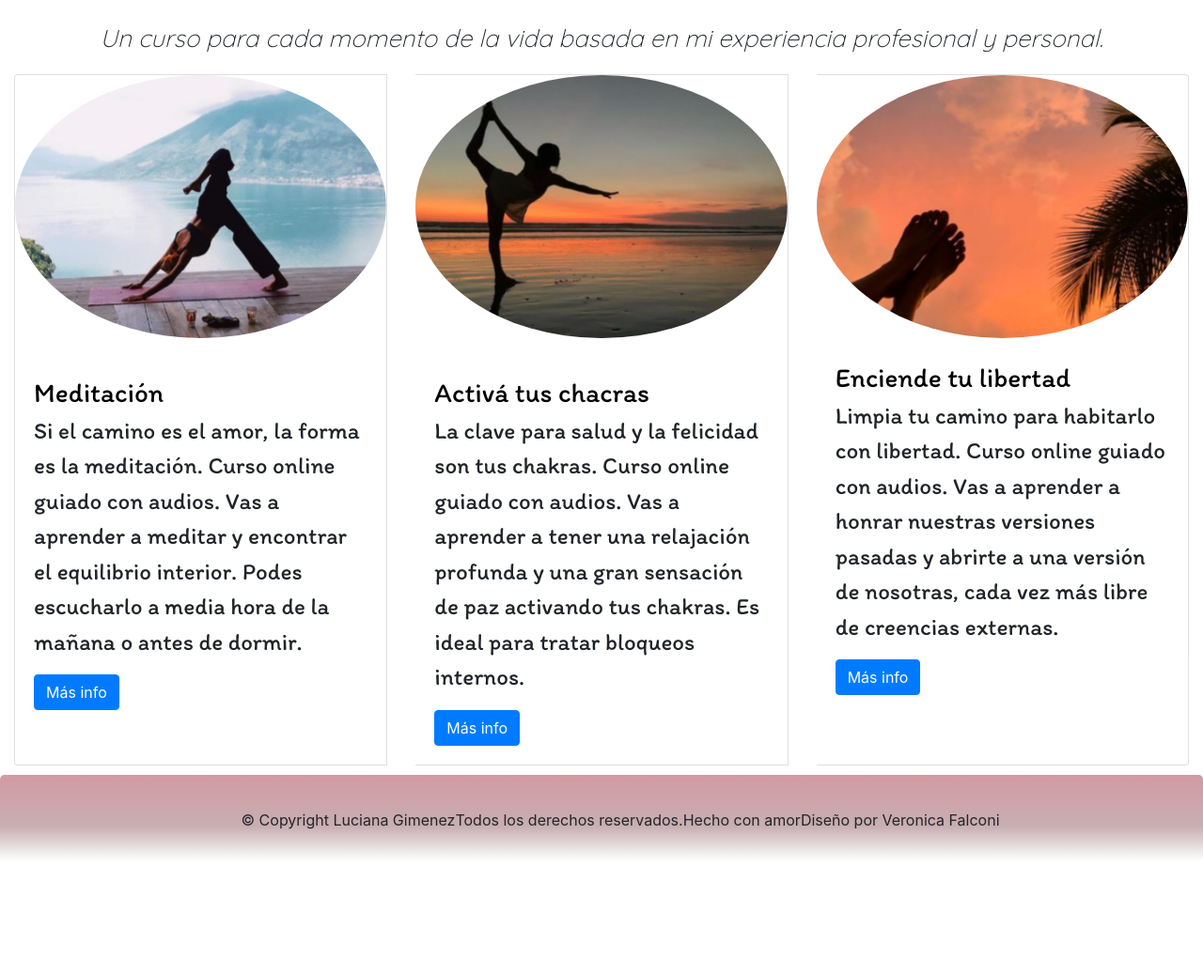
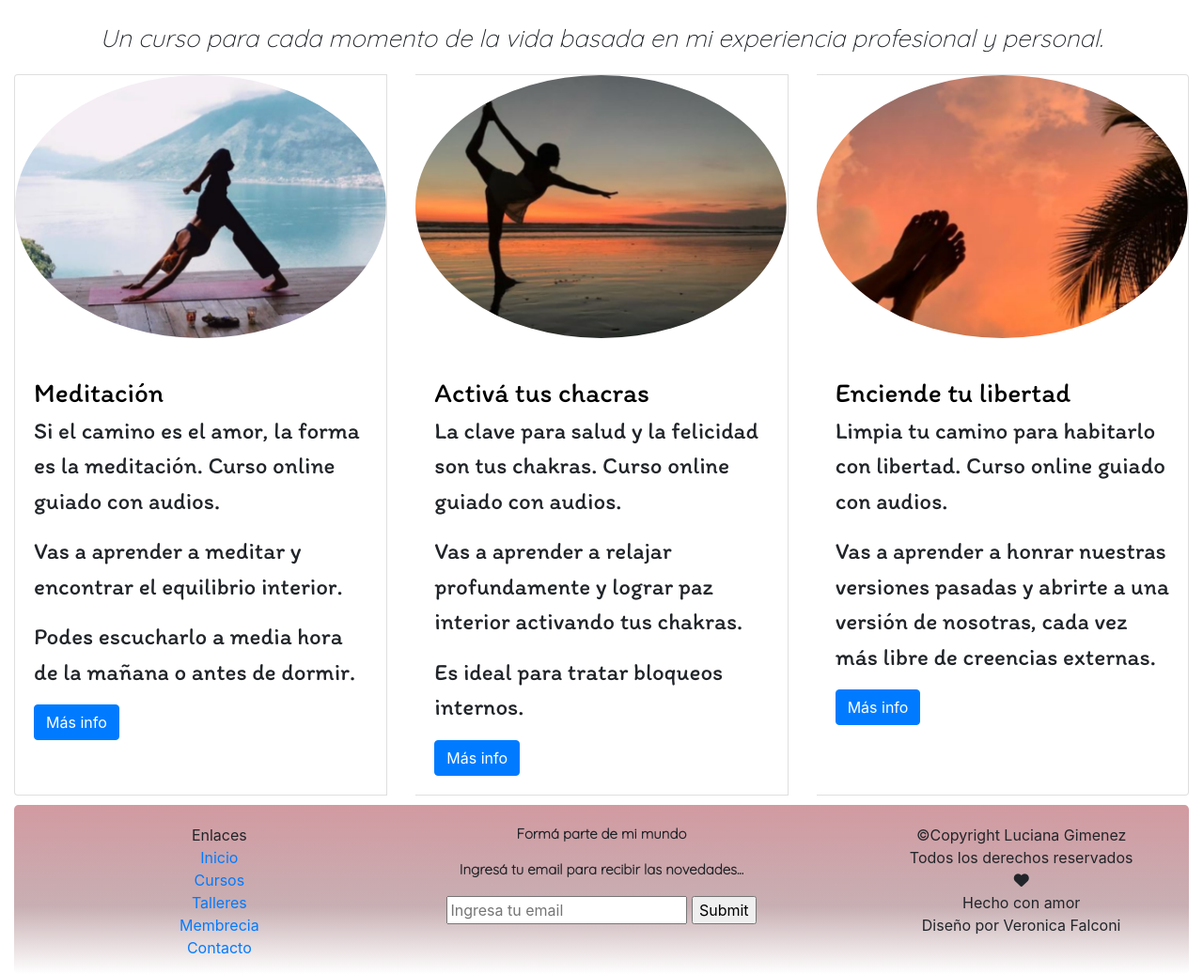
Before and after one commit to VeronicaMaFalconi/PreEntrega2Falconi, a plain HTML site: page cursos.html in a window 1280 px wide. Shown: the part 319-1356 px from the top of the page at 94% size. Before the commit the page ends 1236 px from the top, so only its background shows below. Drawn offline with nearby package versions, Linux system fonts and the light colour scheme; files whose address does not match are found by name; a web font is replaced by a local one.

Commit message:
pagina de cursos finalizada

```diff
--- a/cursos.html
+++ b/cursos.html
@@ -5,9 +5,17 @@
     <meta charset="UTF-8">
     <meta http-equiv="X-UA-Compatible" content="IE=edge">
     <meta name="viewport" content="width=device-width, initial-scale=1.0">
+    <link rel="stylesheet" href="https://cdnjs.cloudflare.com/ajax/libs/font-awesome/6.2.1/css/all.min.css"
+        integrity="sha512-MV7K8+y+gLIBoVD59lQIYicR65iaqukzvf/nwasF0nqhPay5w/9lJmVM2hMDcnK1OnMGCdVK+iQrJ7lzPJQd1w=="
+        crossorigin="anonymous" referrerpolicy="no-referrer" />
     <link rel="stylesheet" href="https://cdn.jsdelivr.net/npm/bootstrap@4.6.2/dist/css/bootstrap.min.css"
         integrity="sha384-xOolHFLEh07PJGoPkLv1IbcEPTNtaed2xpHsD9ESMhqIYd0nLMwNLD69Npy4HI+N" crossorigin="anonymous" />
+    <link rel="stylesheet" href="https://fonts.googleapis.com/icon?family=Material+Icons">
+    <link rel="stylesheet" href="https://cdnjs.cloudflare.com/ajax/libs/animate.css/4.1.1/animate.min.css" />
     <link rel="stylesheet" href="estilos.css" />
+    <link rel="stylesheet" href="https://cdnjs.cloudflare.com/ajax/libs/font-awesome/6.2.1/css/all.min.css"
+        integrity="sha512-MV7K8+y+gLIBoVD59lQIYicR65iaqukzvf/nwasF0nqhPay5w/9lJmVM2hMDcnK1OnMGCdVK+iQrJ7lzPJQd1w=="
+        crossorigin="anonymous" referrerpolicy="no-referrer" />
     <link rel="shortcut icon" href="img/corazon.png" />
     <title>Cursos</title>
 </head>
@@ -59,57 +67,83 @@
         </section>
         <div class="card-group">
             <div class="card">
-                <p class="animate__animated animate__rollIn"><img src="img/pose.png" class="card-img-top" alt="..."></p>
+                <p class="animate__animated animate__zoomIn left"><img src="img/pose.png" class="card-img-top" alt="...">
+                </p>
                 <div class="card-body">
                     <h7 class="card-title">Meditación</h7>
                     <p class="card-text cursiva">Si el camino es el amor, la forma es la meditación. Curso online guiado
                         con
-                        audios. Vas a
+                        audios.</p>
+                    <p class="card-text cursiva">Vas a
                         aprender a
-                        meditar y encontrar el equilibrio interior. Podes
+                        meditar y encontrar el equilibrio interior. </p>
+                    <p class="card-text cursiva">Podes
                         escucharlo a media hora de la mañana o antes de dormir.</p>
                     <a href="#" class="btn btn-primary">Más info</a>
                 </div>
             </div>
             <div class="card">
-                <p class="animate__animated animate__rollIn"><img src="img/lapaloma.png" class="card-img-top" alt="curso2"></p>
+                <p class="animate__animated animate__zoomIn centre"><img src="img/lapaloma.png" class="card-img-top"
+                        alt="curso2"></p>
                 <div class="card-body">
                     <h7 class="card-title">Activá tus chacras</h7>
                     <p class="card-text cursiva">La clave para salud y la felicidad son tus chakras. Curso online guiado
                         con
-                        audios.
-                        Vas a aprender a tener una relajación profunda y una gran sensación de paz activando tus
-                        chakras. Es
-                        ideal para tratar bloqueos internos.
-                    </p>
+                        audios.</p>
+                    <p class="card-text cursiva">Vas a aprender a relajar profundamente y lograr paz interior
+                        activando tus
+                        chakras.</p>
+                    <p class="card-text cursiva">Es
+                        ideal para tratar bloqueos internos.</p>
                     <a href="#" class="btn btn-primary">Más info</a>
                 </div>
             </div>
             <div class="card">
-                <img src="img/pies.png" class="card-img-top" alt="curso3">
+                <p class="animate__animated animate__zoomIn right"><img src="img/pies.png" class="card-img-top"
+                        alt="curso3"></p>
                 <div class="card-body">
                     <h7 class="card-title">Enciende tu libertad</h7>
                     <p class="card-text cursiva">Limpia tu camino para habitarlo con libertad. Curso online guiado con
-                        audios.
-                        Vas a
+                        audios.</p>
+                    <p class="card-text cursiva">Vas a
                         aprender a honrar nuestras versiones pasadas y abrirte a una
-                        versión de nosotras, cada vez más libre de creencias externas.</p>
+                        versión de nosotras, cada vez más libre de creencias externas. </p>
                     <a href="#" class="btn btn-primary">Más info</a>
                 </div>
             </div>
         </div>
     </main>
-    <footer>
+    <footer class="container-fluid">
         <div class="jumbotron text-center" style="margin-bottom: 0">
-            <p>
-                <ul>
-                    <li><a>© Copyright Luciana Gimenez</a></li><br>
-                    <li><a>Todos los derechos reservados.</a></li><br>
-                    <li><a>Hecho con amor</a></li><br>
-                    <li><a>Diseño por Veronica Falconi</a></li><br>
-                </ul>
-            </p>
-        </div>
+            <div class="datos row">
+                <div class="enlaces col-sm-4">
+                    <ul class="colum">
+                        <li>Enlaces</li>
+                        <li><a href="#">Inicio</a></li>
+                        <li><a href="cursos.html">Cursos</a></li>
+                        <li><a href="talleres.html">Talleres</a></li>
+                        <li><a href="membrecia.html">Membrecia</a></li>
+                        <li><a href="contacto.html">Contacto</a></li>
+                    </ul>
+                </div>
+                <div class="email col-sm-4">
+                    <p>Formá parte de mi mundo</p>
+                    <p>Ingresá tu email para recibir las novedades...</p>
+                    <form action="enviar.php" method="post" netlify enctype="application/x-www-form-urlencoded"
+                        enctype="text/plain">
+                        <input type="text" name="Nombre" id="Nombre" placeholder="Ingresa tu email">
+                        <input type="submit">
+                </div>
+                <div class="contacto col-sm-4">
+                    <ul class="colum">
+                        <li>©Copyright Luciana Gimenez</li>
+                        <li>Todos los derechos reservados</li>
+                        <li><i class="fa-solid fa-heart"></i></li>
+                        <li>Hecho con amor</li>
+                        <li>Diseño por Veronica Falconi</li>
+                    </ul>
+                </div>
+            </div>
     </footer>
     <script src="https://cdn.jsdelivr.net/npm/jquery@3.5.1/dist/jquery.slim.min.js"
         integrity="sha384-DfXdz2htPH0lsSSs5nCTpuj/zy4C+OGpamoFVy38MVBnE+IbbVYUew+OrCXaRkfj" crossorigin="anonymous">
--- a/estilos.css
+++ b/estilos.css
@@ -22,12 +22,25 @@ h1 {
     font-size: 30px;
 }
 
-.animate__animated.animate__fadeIn {
+.animate__fadeIn {
     --animate-duration: 6s;
 }
 
-.animate__animated.animate__rollIn{
+.animate__rollIn{
     animation-duration: 5s;
+}
+
+.animate__zoomIn.centre{
+    animation-duration: 2s;
+    animation-delay: 1s;
+}
+.animate__zoomIn.left{
+    animation-duration: 2s;
+
+}
+.animate__zoomIn.right{
+    animation-duration: 2s;
+    animation-delay: 2s;
 }
 
 
@@ -196,8 +209,24 @@ h7{
 .colum{
     display: flex!important;
     flex-direction: column!important;
-    flex-wrap:wrap;
+    flex-wrap:wrap!important;
+
 }
+
+.enlaces a{
+    text-decoration: none!important;
+}
+.col-sm-4 p{
+    font-size: 15px!important;
+    text-transform: none!important;
+
+}
+
+/* .contacto{
+    display: flex!important;
+    flex-direction: column!important;
+    flex-wrap:wrap!important;
+} */
 
 /* .enlaces{
     display: flex;
```
Also changed, not shown: index.html (+13 -12 lines).
